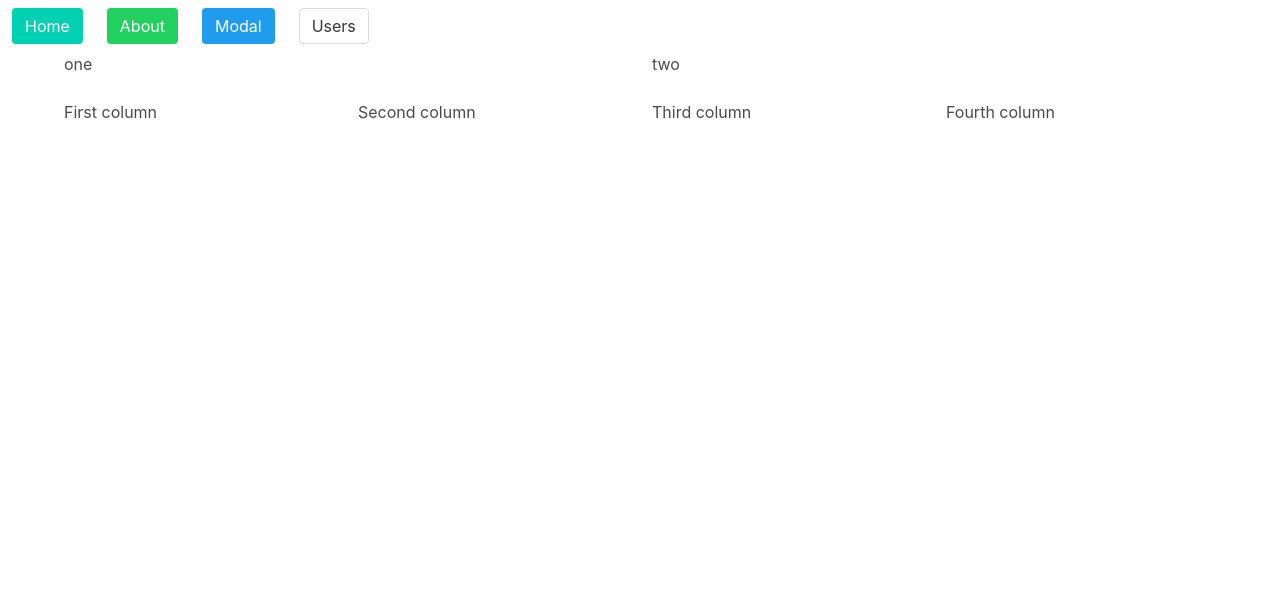
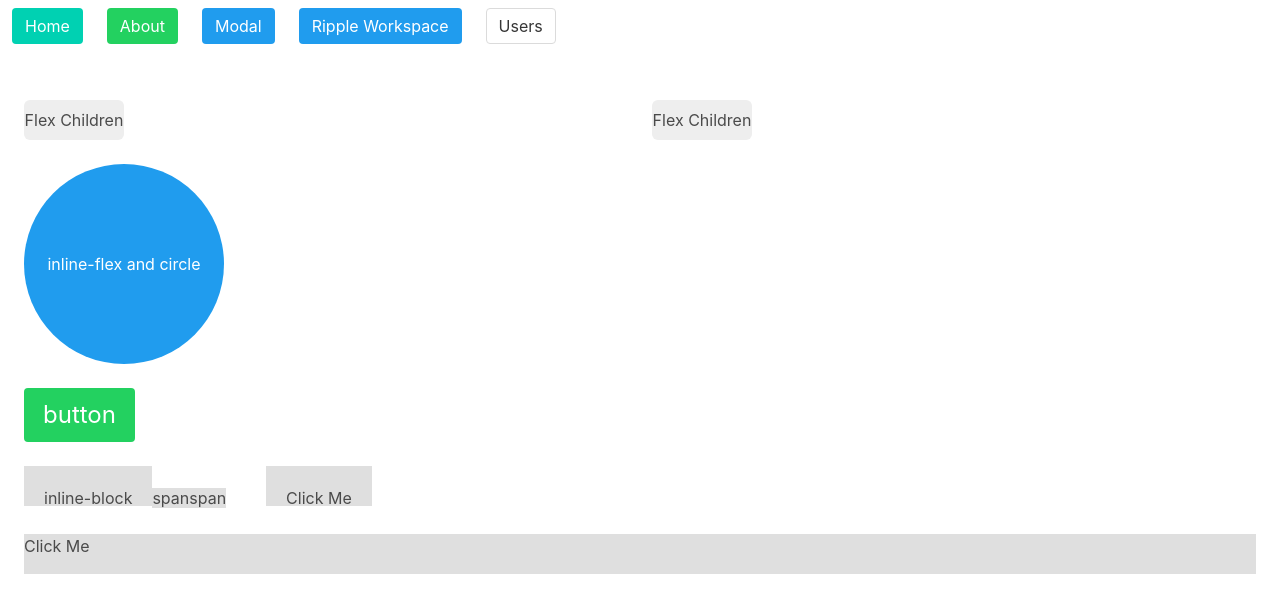
Before and after one commit to venkatesh2010/React-simple-transition, a React (Create React App) app: page /ripple in a window 1280 px wide. Shown: the top 612 px of the page. Built offline with nearby package versions, Linux system fonts and the light colour scheme.

Commit message:
ripple workspace added

```diff
--- a/src/App.js
+++ b/src/App.js
@@ -3,6 +3,7 @@ import { BrowserRouter as Router, Switch, Route, Link } from "react-router-dom";
 import Modal from "./components/Modal";
 import About from "./components/About";
 import Home from "./components/Home";
+import RippleWorkspace from "./components/RippleWorkspace";
 export default function App() {
   return (
     <Router>
@@ -25,6 +26,11 @@ export default function App() {
               </Link>
             </li>
             <li className="column is-narrow">
+              <Link className="button is-info" to="/ripple">
+                Ripple Workspace
+              </Link>
+            </li>
+            <li className="column is-narrow">
               <Link className="button" to="/users">
                 Users
               </Link>
@@ -44,6 +50,9 @@ export default function App() {
           <Route path="/modal">
             <Modal />
           </Route>
+          <Route path="/ripple">
+            <RippleWorkspace />
+          </Route>
           <Route path="/">
             <Home />
           </Route>
--- a/src/components/Modal.js
+++ b/src/components/Modal.js
@@ -36,84 +36,7 @@ export default class Modal extends React.Component {
                 )}
               </Transition>
             </div>
-            <div className="column">
-              <RippleEle bgColor="#8f8f8f" renderEle={this.Btn} />
-            </div>
           </div>
-        </div>
-
-        <div className="block">
-          <RippleEle
-            renderEle={React.forwardRef((props, ref) => (
-              <button
-                ref={ref}
-                {...props}
-                className="button is-info"
-                style={{ height: 200, width: 200, borderRadius: "50%" }}
-              >
-                Click Me
-              </button>
-            ))}
-          />
-        </div>
-
-        <div className="block">
-          <RippleEle
-            time={1000}
-            renderEle={React.forwardRef((props, ref) => (
-              <button
-                ref={ref}
-                {...props}
-                className="button is-success is-large"
-              >
-                Click Me
-              </button>
-            ))}
-          />
-        </div>
-        <div className="block">
-          <RippleEle
-            time={1000}
-            renderEle={React.forwardRef((props, ref) => (
-              <div
-                ref={ref}
-                {...props}
-                style={{
-                  height: 40,
-                  backgroundColor: "#dfdfdf",
-                  display: "inline-block",
-                  padding: 20
-                }}
-              >
-                Click Me
-              </div>
-            ))}
-          />
-          <div
-            style={{
-              height: 40,
-              backgroundColor: "#dfdfdf",
-              display: "inline-block",
-              marginLeft: 40,
-              padding: 20
-            }}
-          >
-            Click Me
-          </div>
-        </div>
-        <div className="block">
-          <RippleEle
-            time={5000}
-            renderEle={React.forwardRef((props, ref) => (
-              <div
-                ref={ref}
-                {...props}
-                style={{ height: 40, backgroundColor: "#dfdfdf" }}
-              >
-                Click Me
-              </div>
-            ))}
-          />
         </div>
       </div>
     );
--- a/src/components/RippleEle.js
+++ b/src/components/RippleEle.js
@@ -39,6 +39,7 @@ export default class RippleEle extends React.PureComponent {
     const a = Math.max(Y - top, height + top - Y);
     const b = Math.max(X - left, width + left - X);
     const rippleRadius = Math.sqrt(a * a + b * b);
+    //const rippleRadius = Math.max(height, width) * 2;
     this.setState({
       style: { ...this.state.style, borderRadius, height, width, display },
       innerStyle: {
--- /dev/null
+++ b/src/components/RippleWorkspace.js
@@ -0,0 +1,133 @@
+import React from "react";
+import RippleEle from "./RippleEle";
+
+export default class RippleWorkspace extends React.Component {
+  state = { showModal: false };
+  toggleModal = () => {
+    console.log("click event fired->showModal->", this.state.showModal);
+    this.setState({ showModal: !this.state.showModal });
+  };
+  Btn = React.forwardRef((props, ref) => (
+    <div ref={ref} {...props} className="btn">
+      Flex Children
+    </div>
+  ));
+
+  render() {
+    return (
+      <div className="section">
+        <div className="block">
+          <div className="columns">
+            <div className="column">
+              <RippleEle
+                bgColor="#8f8f8f"
+                renderEle={this.Btn}
+                onClick={this.toggleModal}
+              />
+            </div>
+            <div className="column">
+              <RippleEle bgColor="#8f8f8f" renderEle={this.Btn} />
+            </div>
+          </div>
+        </div>
+
+        <div className="block">
+          <RippleEle
+            renderEle={React.forwardRef((props, ref) => (
+              <button
+                ref={ref}
+                {...props}
+                className="button is-info"
+                style={{ height: 200, width: 200, borderRadius: "50%" }}
+              >
+                inline-flex and circle
+              </button>
+            ))}
+          />
+        </div>
+
+        <div className="block">
+          <RippleEle
+            time={1000}
+            renderEle={React.forwardRef((props, ref) => (
+              <button
+                ref={ref}
+                {...props}
+                className="button is-success is-large"
+              >
+                button
+              </button>
+            ))}
+          />
+        </div>
+        <div className="block">
+          <RippleEle
+            time={1000}
+            renderEle={React.forwardRef((props, ref) => (
+              <div
+                ref={ref}
+                {...props}
+                style={{
+                  height: 40,
+                  backgroundColor: "#dfdfdf",
+                  display: "inline-block",
+                  padding: 20
+                }}
+              >
+                inline-block
+              </div>
+            ))}
+          />
+          <RippleEle
+            time={1000}
+            renderEle={React.forwardRef((props, ref) => (
+              <span
+                ref={ref}
+                {...props}
+                style={{
+                  backgroundColor: "#dfdfdf",
+                  marginLeft: 0
+                }}
+              >
+                span
+              </span>
+            ))}
+          />
+          <span
+            style={{
+              backgroundColor: "#dfdfdf",
+              marginLeft: 0
+            }}
+          >
+            span
+          </span>
+          <div
+            style={{
+              height: 40,
+              backgroundColor: "#dfdfdf",
+              display: "inline-block",
+              marginLeft: 40,
+              padding: 20
+            }}
+          >
+            Click Me
+          </div>
+        </div>
+        <div className="block">
+          <RippleEle
+            time={5000}
+            renderEle={React.forwardRef((props, ref) => (
+              <div
+                ref={ref}
+                {...props}
+                style={{ height: 40, backgroundColor: "#dfdfdf" }}
+              >
+                Click Me
+              </div>
+            ))}
+          />
+        </div>
+      </div>
+    );
+  }
+}
```
